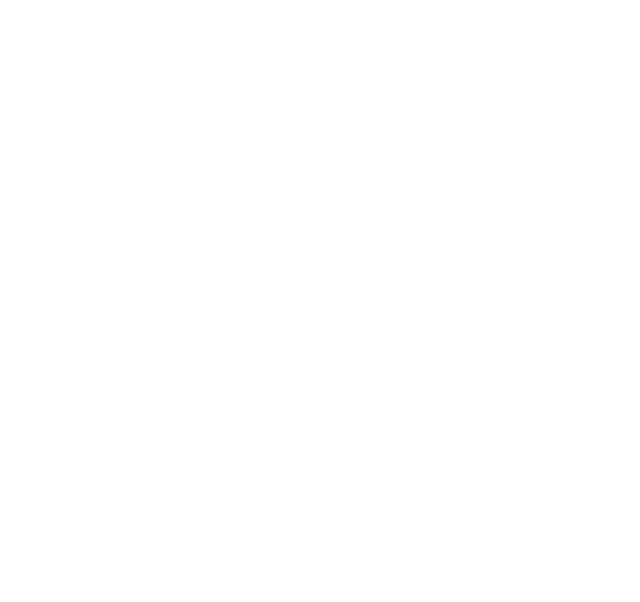
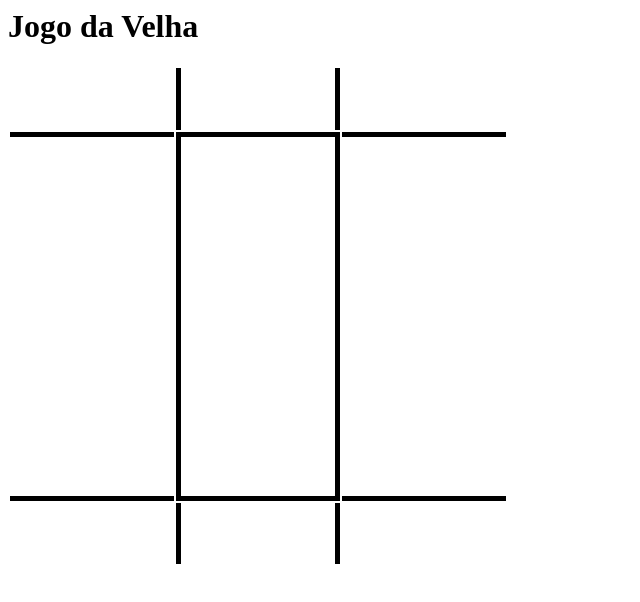
Before and after one commit to MichelAngelo7/hash, a plain HTML site: page index.html in a window 1280 px wide. Shown: the whole page, without its empty margins (0-640 px from the left). Drawn offline with Linux system fonts and the light colour scheme.

Commit message:
Add border left, right, top and bottom

```diff
--- a/index.html
+++ b/index.html
@@ -2,24 +2,25 @@
 <html>
 
   <head>
-
+    <link rel="stylesheet" type="text/css" href="main.css">
   </head>
 
   <body>
+    <h1>Jogo da Velha</h1>
     <table>
       <tr>
         <td></td>
-        <td></td>
+        <td class="border-left-border-right"></td>
         <td></td>
       </tr>
        <tr>
-        <td></td>
-        <td></td>
-        <td></td>
+        <td class="border-top-border-bottom"></td>
+        <td class="border-top-border-bottom border-left-border-right"></td>
+        <td class="border-top-border-bottom"></td>
       </tr>
        <tr>
         <td></td>
-        <td></td>
+        <td class="border-left-border-right"></td>
         <td></td>
       </tr>
     </table>
--- /dev/null
+++ b/main.css
@@ -0,0 +1,18 @@
+table{
+    width: 500px;
+    height: 500px;
+}
+
+table td{
+    width: 33.33%;
+}
+
+.border-top-border-bottom {
+    border-top: 5px solid black;
+    border-bottom: 5px solid black;
+}
+
+.border-left-border-right {
+    border-left: 5px solid black;
+    border-right: 5px solid black;
+}
```
